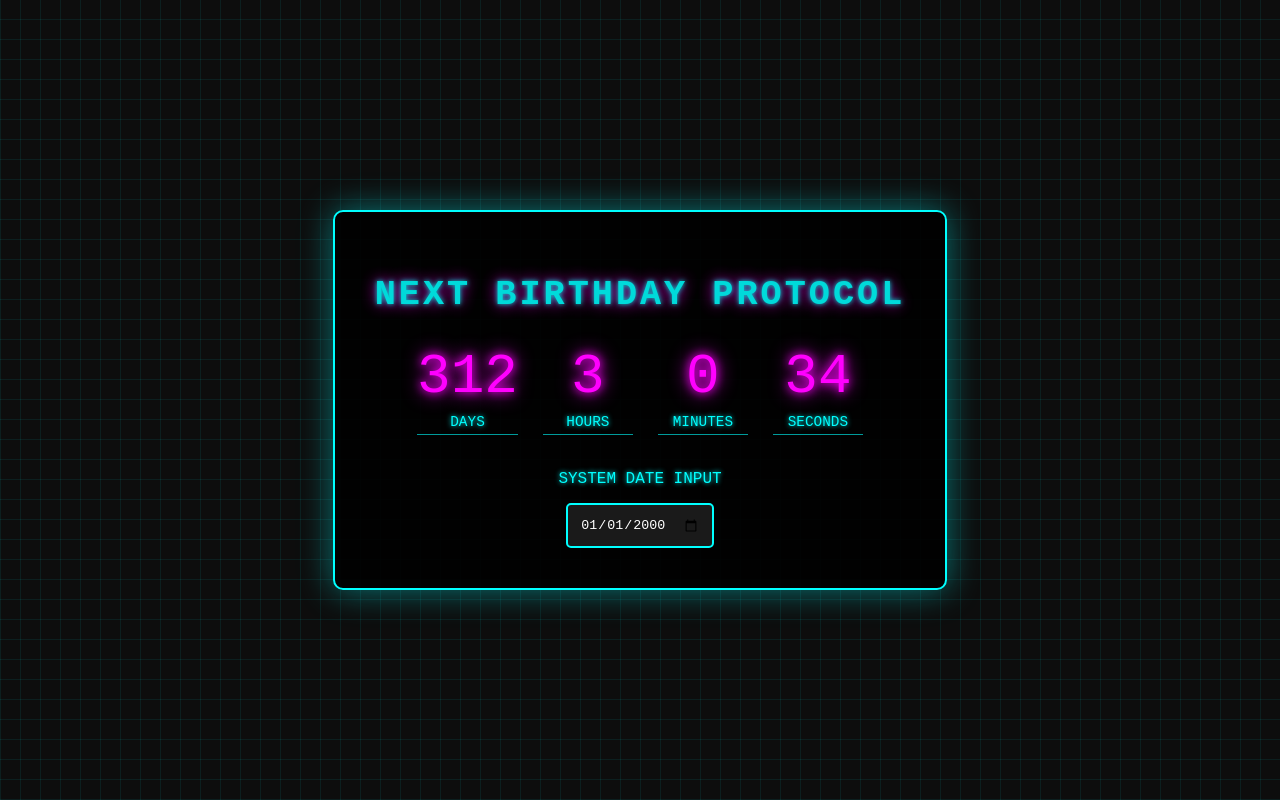
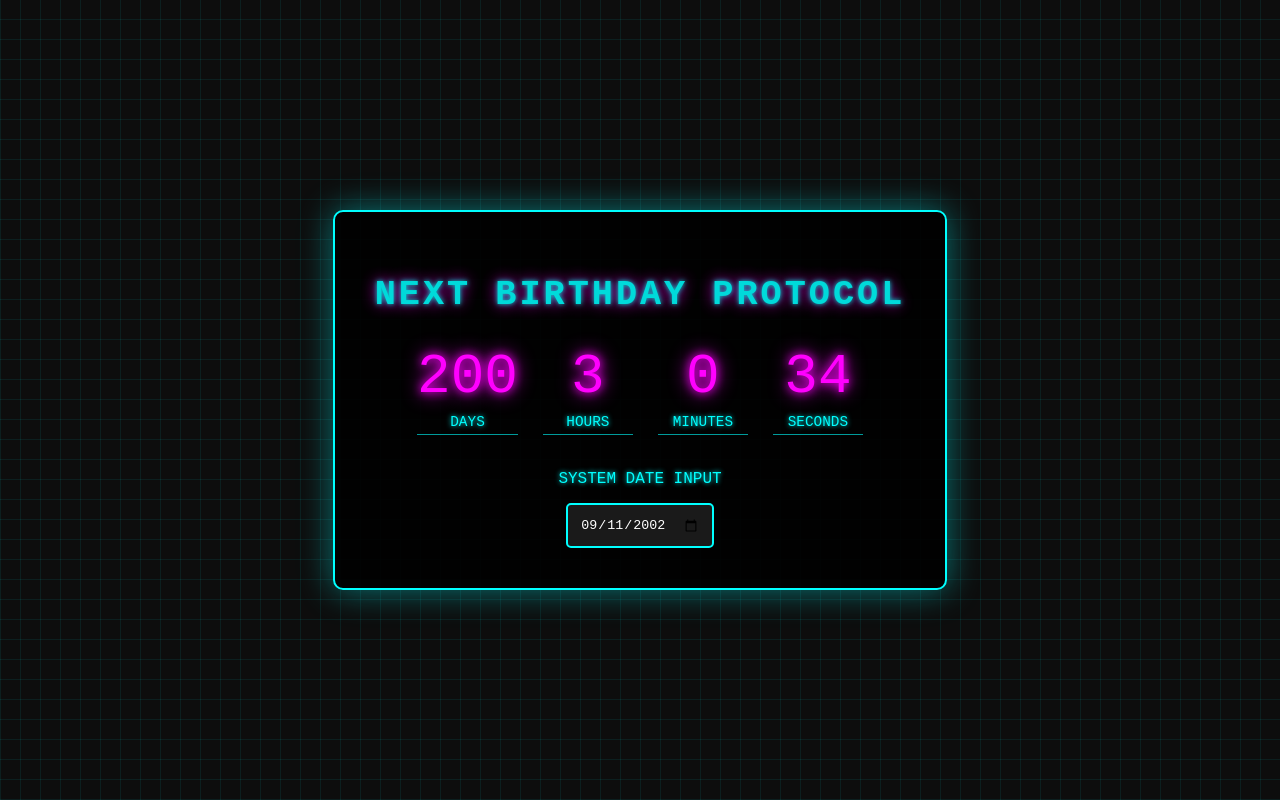
Before and after one commit to netherhouse/birthday-timers, a React (Vite) app: page / in a window 1280 px wide. Built offline with nearby package versions, Linux system fonts and the light colour scheme.

Commit message:
удаление linner

```diff
--- a/src/App.tsx
+++ b/src/App.tsx
@@ -4,7 +4,7 @@ import DateInput from "./components/DateInput";
 import "./styles/App.scss";
 
 const App: React.FC = () => {
-  const [birthDate, setBirthDate] = useState<string>("2000-01-01");
+  const [birthDate, setBirthDate] = useState<string>("2002-09-11");
   const [timeLeft, setTimeLeft] = useState({
     days: 0,
     hours: 0,
@@ -42,7 +42,6 @@ const App: React.FC = () => {
   return (
     <div className="app-container">
       <div className="cyber-grid" />
-      <div className="scanner-line" />
       <div className="timer-container">
         <h1 className="title">NEXT BIRTHDAY PROTOCOL</h1>
         <TimerDisplay timeLeft={timeLeft} />
```
